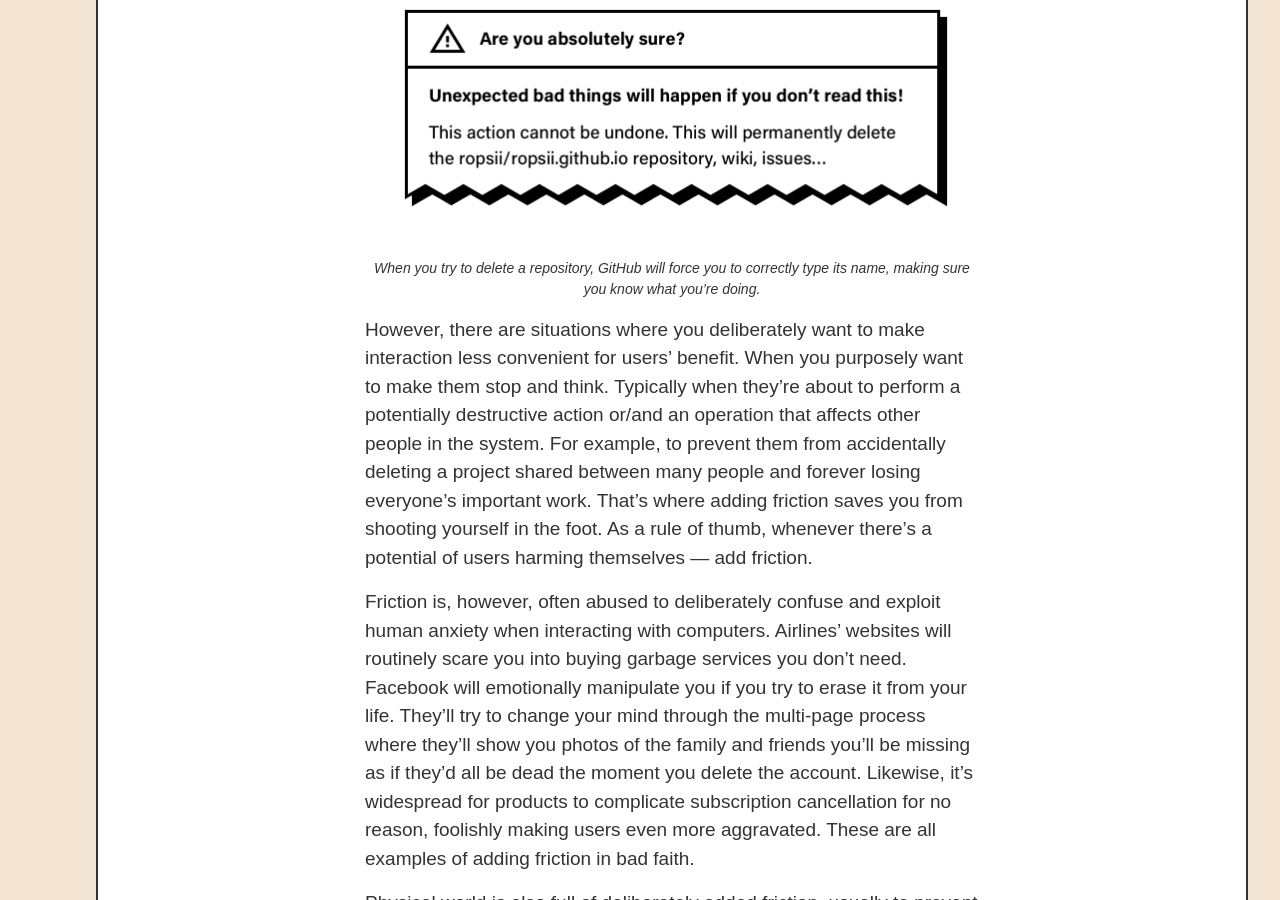
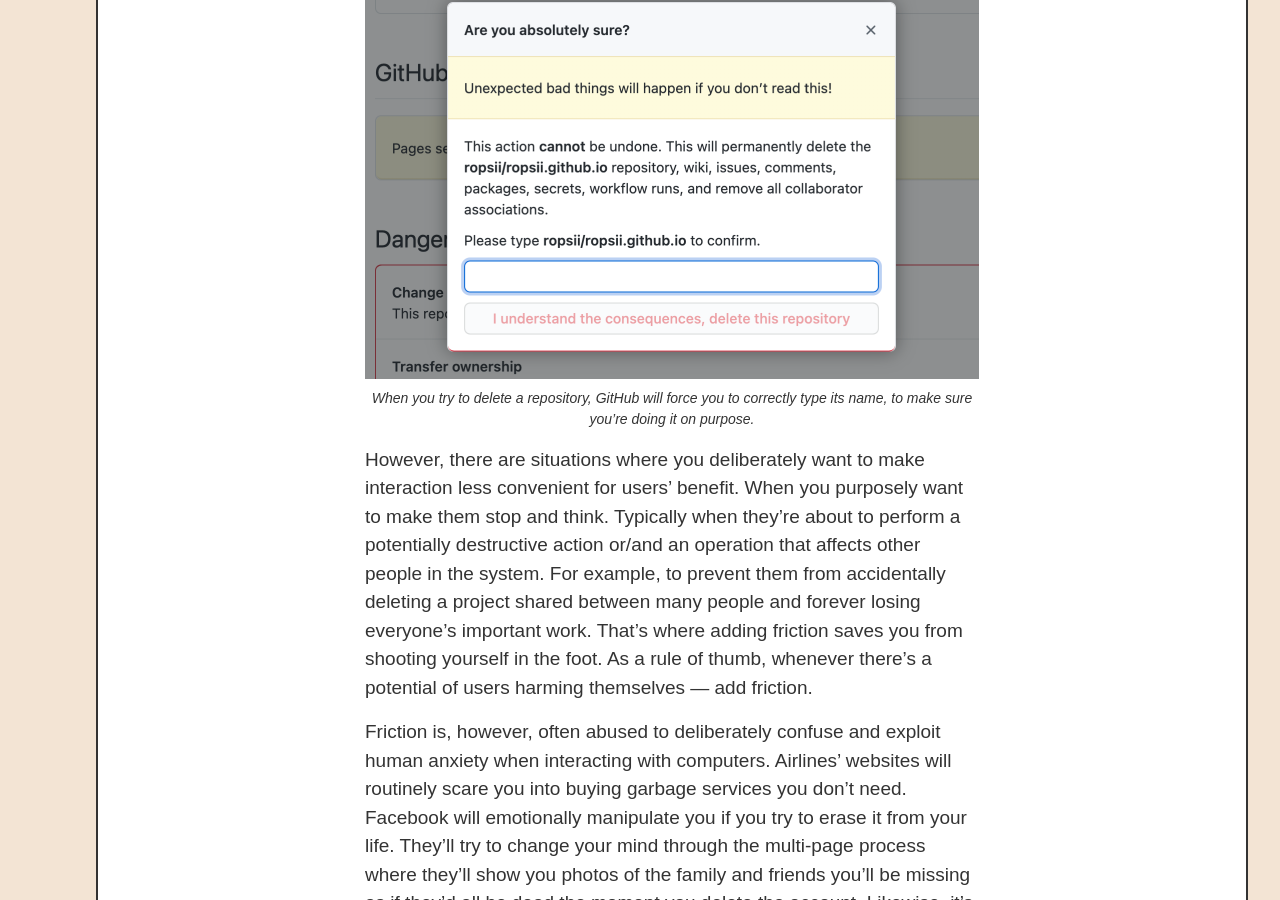
Before and after one commit to ropsii/ropsii.github.io, a Jekyll site: the page built from _posts/2020-12-25-friction.markdown, in a window 1280 px wide and 900 px high, scrolled down 569 px. Built offline with Jekyll 4.4.1, drawn with Linux system fonts in a browser that asks for light colours; some web fonts are replaced.

Commit message:
Friction update image

```diff
--- a/_posts/2020-12-25-friction.markdown
+++ b/_posts/2020-12-25-friction.markdown
@@ -13,7 +13,7 @@
 Great products ask nothing from you on the first interaction. They’ll let you in and experiment without requiring anything upfront, not even your email address. Usually, until you need to save something. Hoping that, by that moment, they succeeded at demonstrating their value. That’s how removing friction, or only slightly delaying it, gives you a head start on the competition.
 
 ![Delete repository on GitHub screen](/assets/friction-github_delete.png)
-*When you try to delete a repository, GitHub will force you to correctly type its name, making sure you know what you’re doing.*
+*When you try to delete a repository, GitHub will force you to correctly type its name, to make sure you’re doing it on purpose.*
 
 However, there are situations where you deliberately want to make interaction less convenient for users’ benefit. When you purposely want to make them stop and think. Typically when they’re about to perform a potentially destructive action or/and an operation that affects other people in the system. For example, to prevent them from accidentally deleting a project shared between many people and forever losing everyone’s important work. That’s where adding friction saves you from shooting yourself in the foot. As a rule of thumb, whenever there’s a potential of users harming themselves — add friction.
 
```
Also changed, not shown: assets/friction-github_delete.png.
